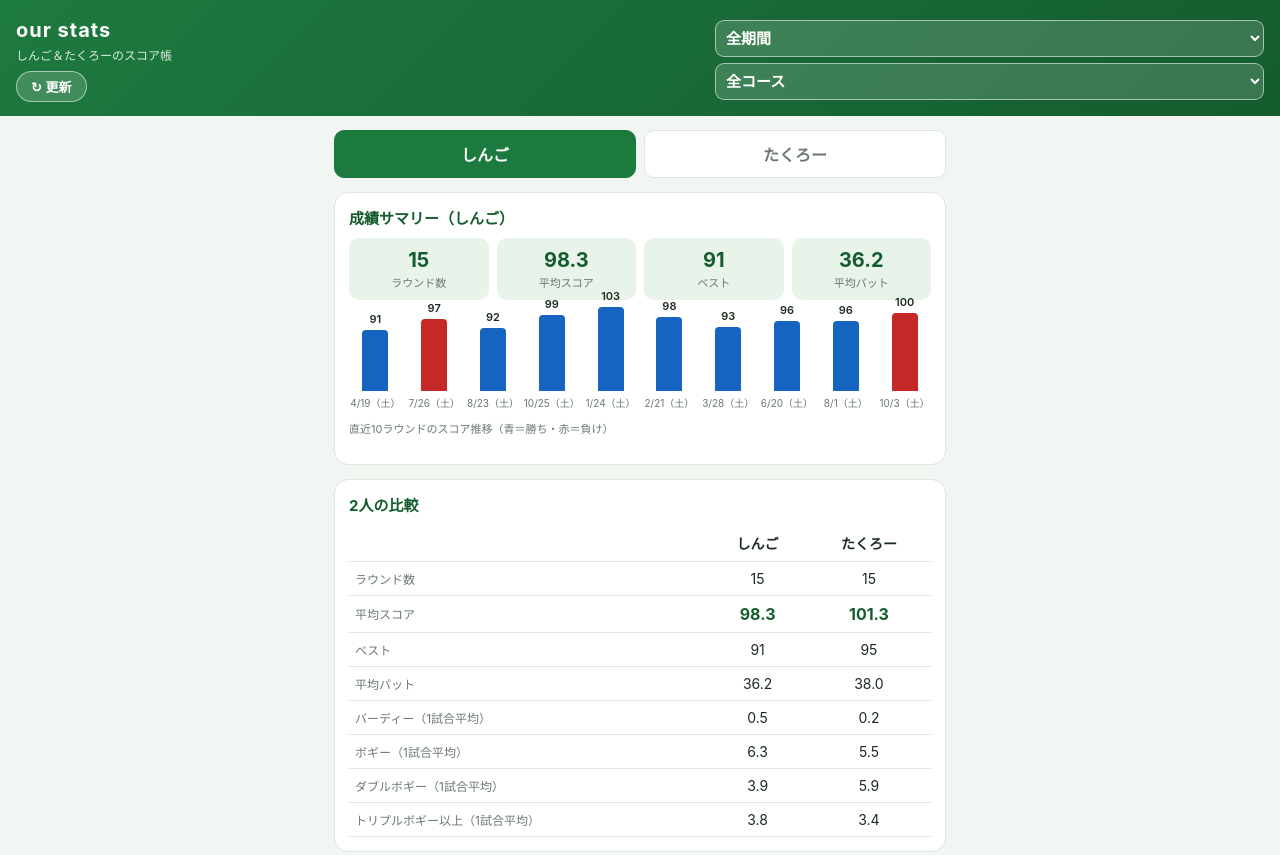
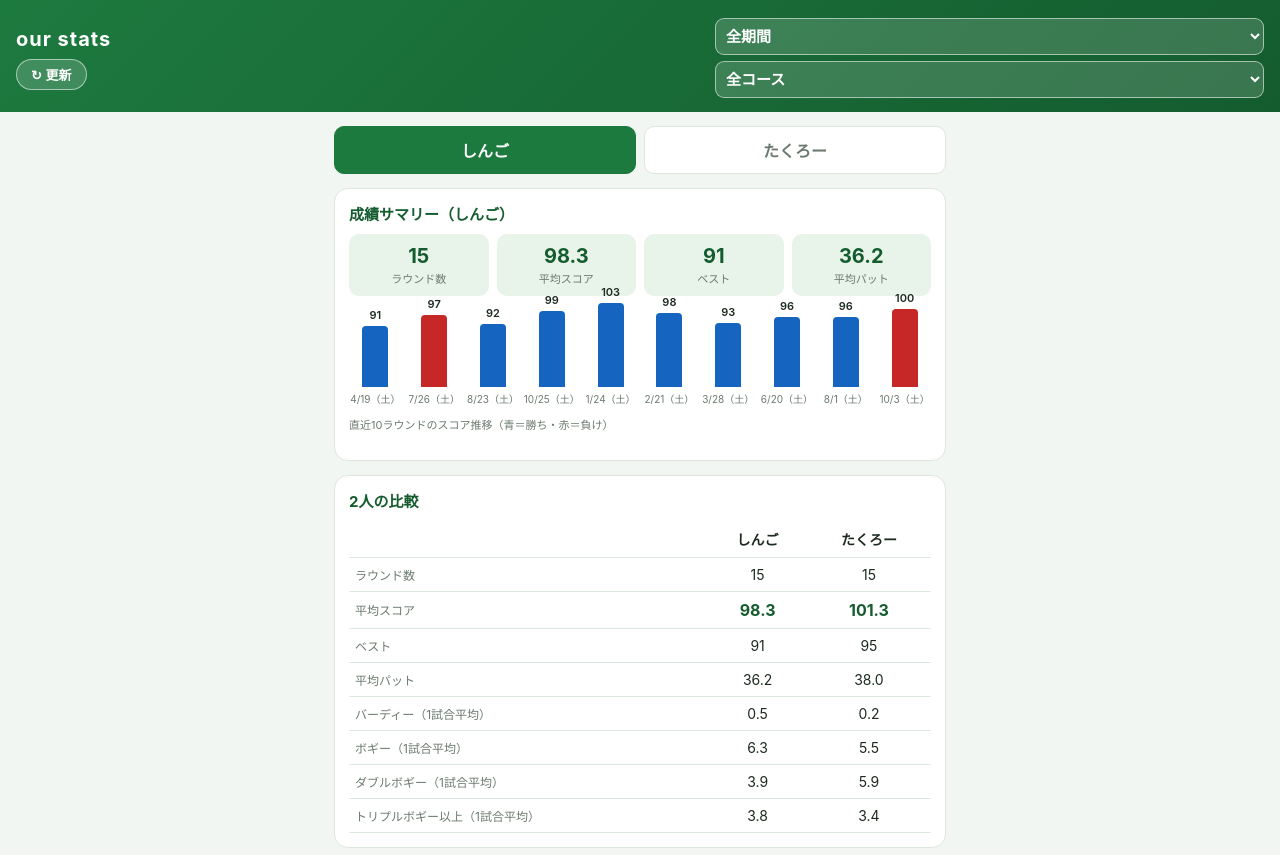
Before and after one commit to albernistreet333/golf-score, a plain HTML site: page index.html in a window 1280 px wide. Shown: the top 855 px of the page. Drawn offline with Linux system fonts and the light colour scheme.

Commit message:
Publish index.html

```diff
--- a/index.html
+++ b/index.html
@@ -74,7 +74,6 @@
   <div class="head-row">
     <div>
       <h1>our stats</h1>
-      <p>しんご＆たくろーのスコア帳</p>
       <button id="reload-btn" type="button">↻ 更新</button>
     </div>
     <div class="sel-col">
```
